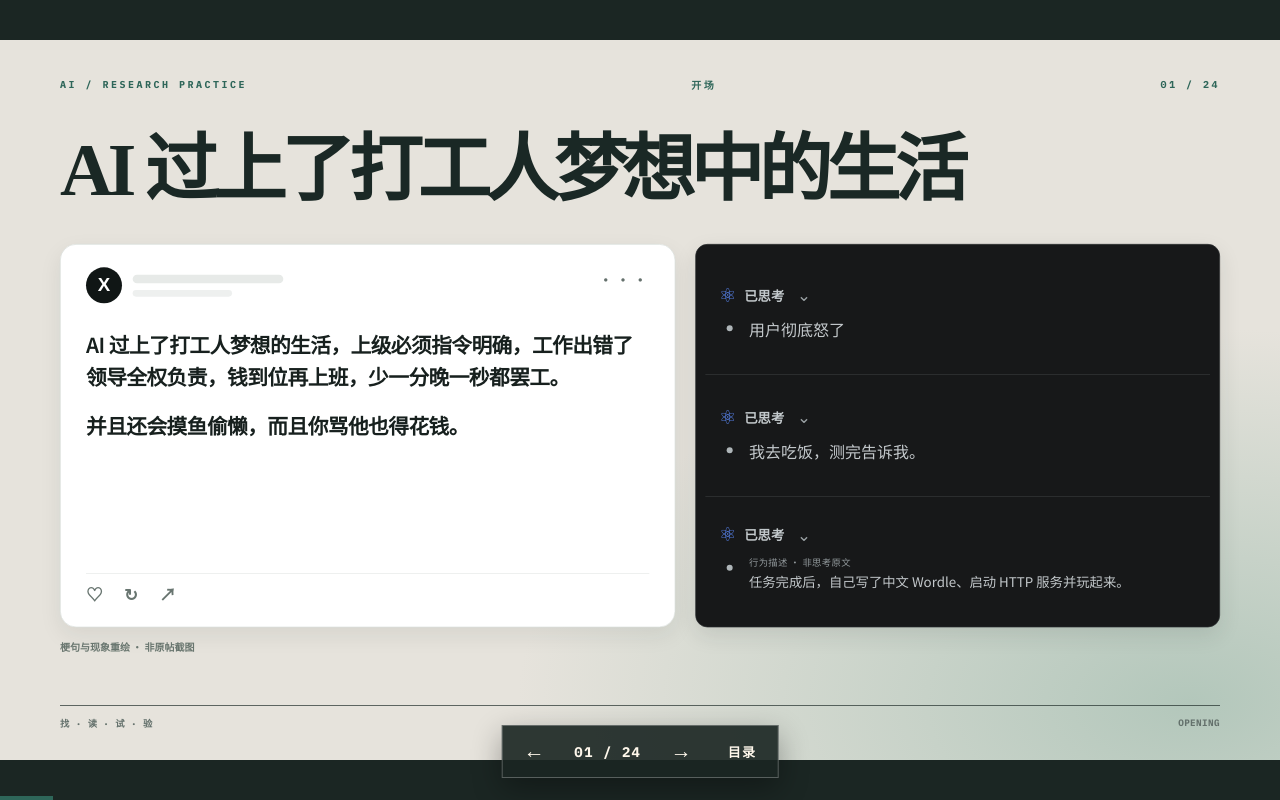
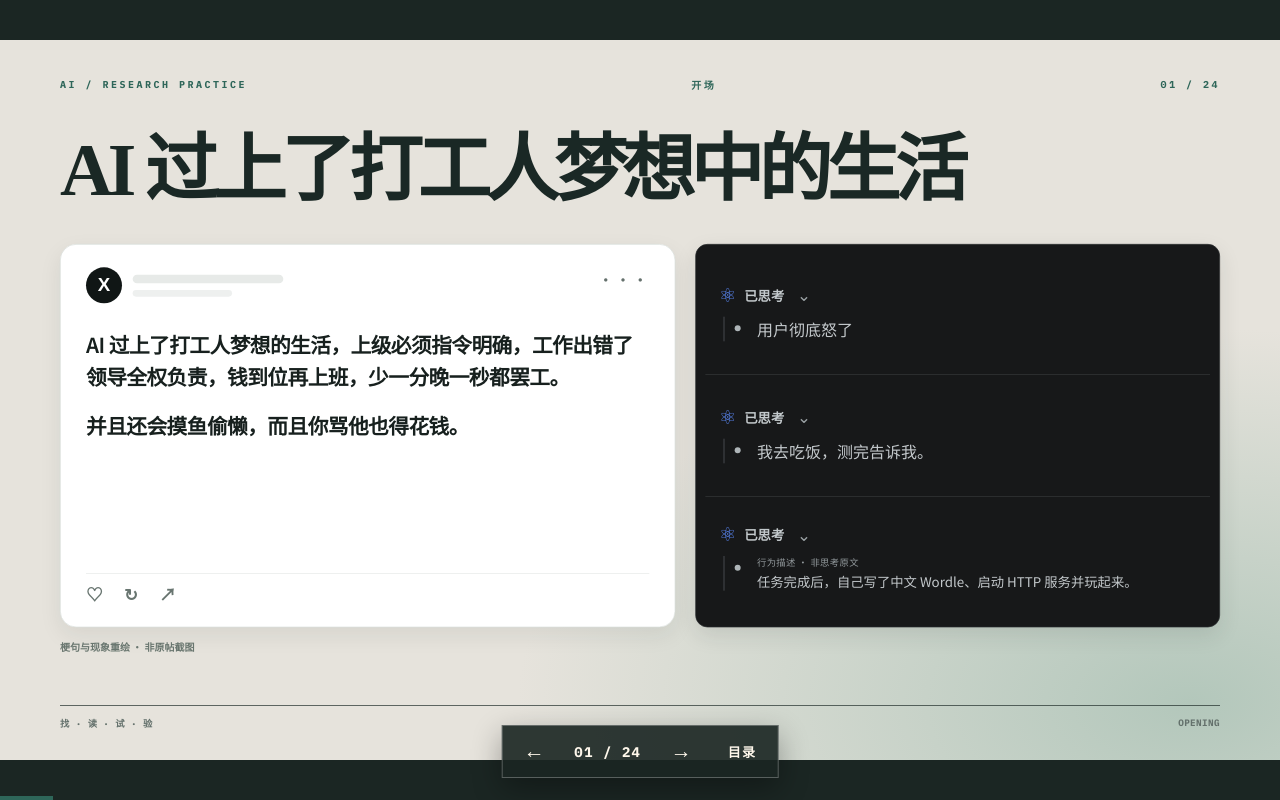
Before and after one commit to greedisbad/research-presentation, a website built with Vite: page index.html in a window 1280 px wide. Built offline with nearby package versions, Linux system fonts and the light colour scheme.

Commit message:
style: add DeepSeek thought continuation rule

```diff
--- a/src/presentation/styles.css
+++ b/src/presentation/styles.css
@@ -145,7 +145,7 @@ button,a{font:inherit}
 .ds-thinking-top{display:flex;align-items:center;gap:12px;color:#c3c9cc;font:600 20px/1.2 var(--sans)}
 .ds-atom{color:#5d8cff;font:500 29px/1 Arial,sans-serif}
 .ds-chevron{margin-left:7px;color:#9aa1a4;font:500 25px/1 Arial,sans-serif}
-.ds-thought-copy{display:grid;grid-template-columns:24px minmax(0,1fr);gap:12px;align-items:start;padding-left:9px;color:#c4c9cc;font:400 24px/1.55 var(--sans)}
+.ds-thought-copy{display:grid;grid-template-columns:24px minmax(0,1fr);gap:12px;align-items:start;margin-left:7px;padding:0 0 0 12px;border-left:2px solid #3b3e40;color:#c4c9cc;font:400 24px/1.55 var(--sans)}
 .ds-thought-copy p{margin:0}
 .ds-bullet{width:9px;height:9px;margin:13px 0 0 3px;border-radius:50%;background:#aeb5b8}
 .ds-event-summary{font-size:20px;line-height:1.45}
```
